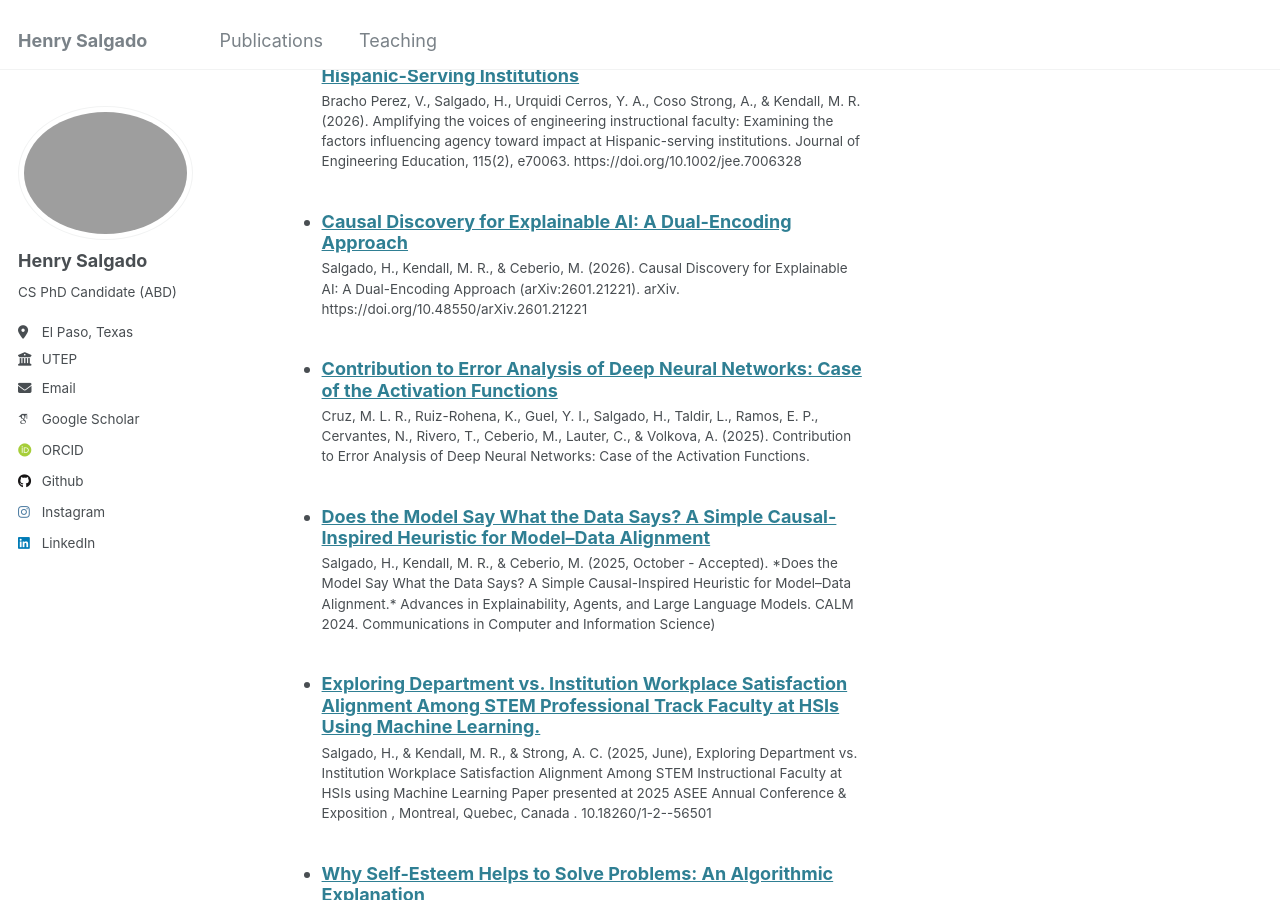
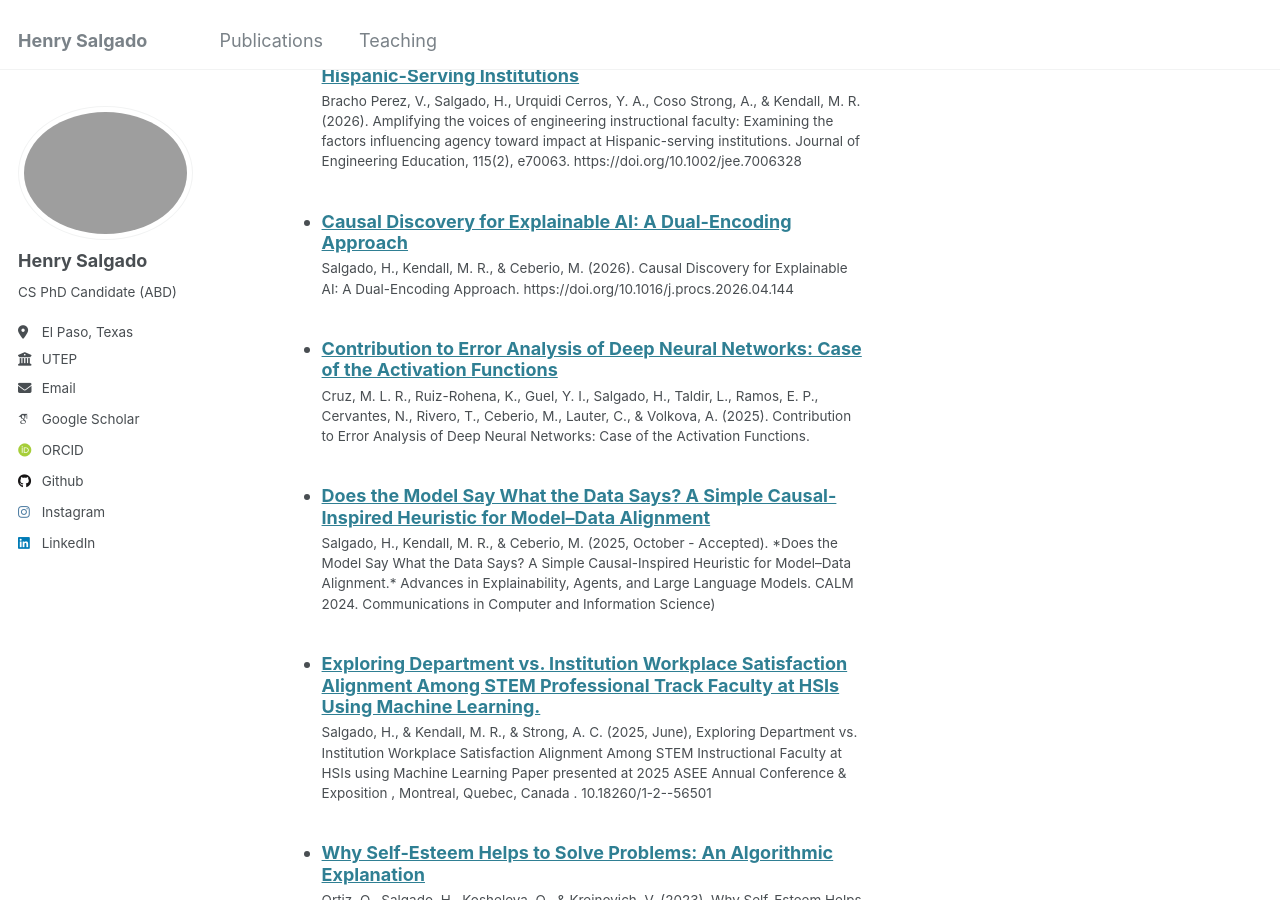
Before and after one commit to eigenhenry/eigenhenry.github.io, a Jekyll site: the page built from _pages/cv.md, in a window 1280 px wide and 900 px high, scrolled down 1453 px. Built offline with Jekyll 4.4.1, drawn with Linux system fonts in a browser that asks for light colours; some web fonts are replaced.

Commit message:
Update 2026-10-01-calm-26-number-8.md

```diff
--- a/_publications/2026-10-01-calm-26-number-8.md
+++ b/_publications/2026-10-01-calm-26-number-8.md
@@ -3,9 +3,9 @@
 collection: publications
 category: conferences
 date: 2026-01-10
-arxivurl: 'https://arxiv.org/abs/2601.21221'
+arxivurl: 'https://doi.org/10.1016/j.procs.2026.04.144'
 venue: 'The 3rd International Workshop on Causality, Agents and Large Model'
-doi: '10.48550/arXiv.2601.21221'
-citation: 'Salgado, H., Kendall, M. R., &amp; Ceberio, M. (2026). Causal Discovery for Explainable AI: A Dual-Encoding Approach (arXiv:2601.21221). arXiv. https://doi.org/10.48550/arXiv.2601.21221'
+doi: 'https://doi.org/10.1016/j.procs.2026.04.144'
+citation: 'Salgado, H., Kendall, M. R., &amp; Ceberio, M. (2026). Causal Discovery for Explainable AI: A Dual-Encoding Approach. https://doi.org/10.1016/j.procs.2026.04.144'
 ---
 Understanding causal relationships among features is fundamental for explaining machine learning model decisions. However, traditional causal discovery methods face challenges with categorical variables due to numerical instability in conditional independence testing. We propose a dual-encoding causal discovery approach that addresses these limitations by running constraint-based algorithms with complementary encoding strategies and merging results through majority voting. Applied to the Titanic dataset, our method identifies causal structures that align with established explainable methods.
```
